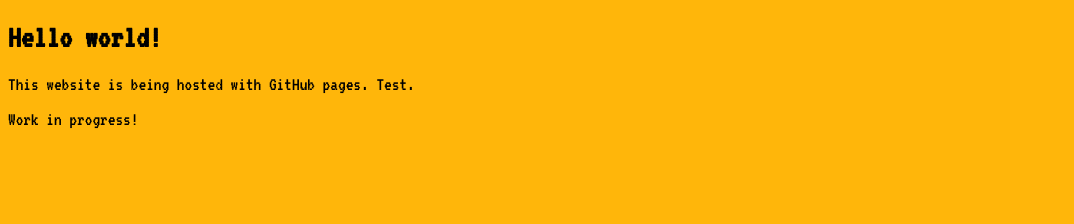
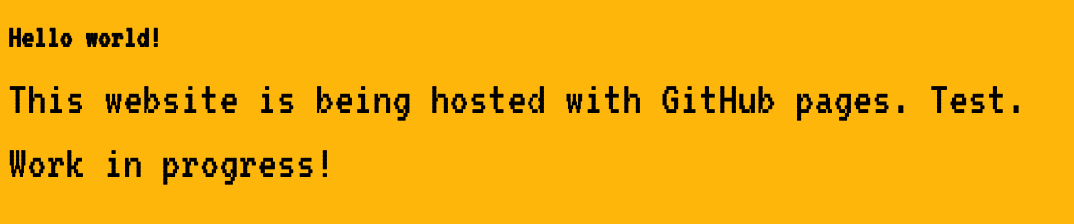
Before and after one commit to cyrus-cal/cyrus-cal.github.io, a plain HTML site: page index.html in a window 1280 px wide. Shown: the whole page, without its empty margins (0-1074 px from the left). Drawn offline with Linux system fonts and the light colour scheme.

Commit message:
Update index.html

```diff
--- a/index.html
+++ b/index.html
@@ -12,7 +12,7 @@ body {
 
   <body bgcolor="FFB60A">
 <h1>Hello world!</h1>
- <p><big>This website is being hosted with GitHub pages. Test.</big></p>
- <p><big>Work in progress!</big></p>
+ <p><font size="11">This website is being hosted with GitHub pages. Test.</font></p>
+ <p><font size="11">Work in progress!</font></p>
   </body>
 </html>
```
